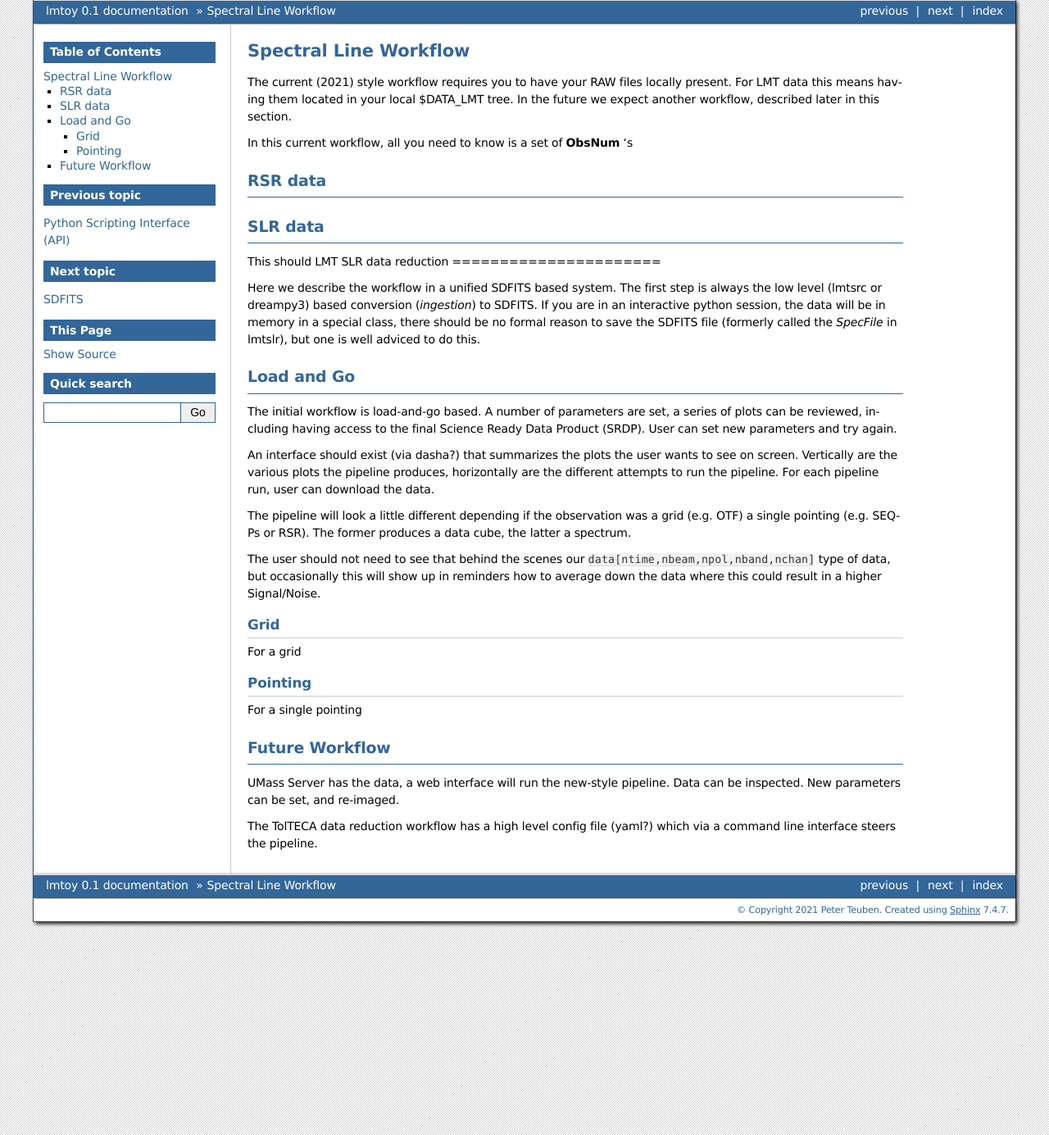
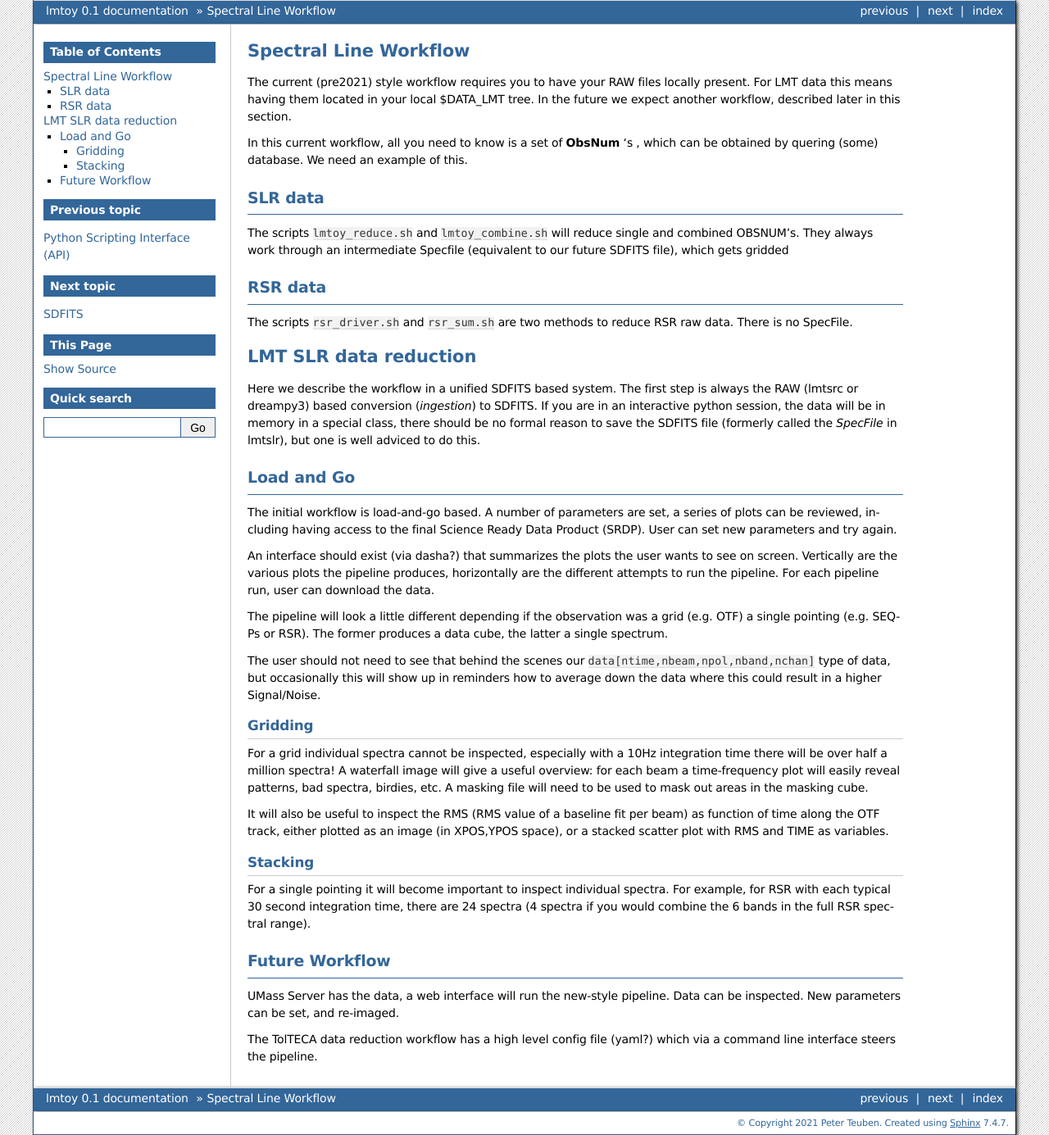
Before and after one commit to astroumd/lmtoy, a Sphinx documentation site: the page built from docs/source/workflow.rst, in a window 1280 px wide. Shown: the whole page at 82% size. Built offline with Sphinx 7.4.7, drawn with Linux system fonts in a browser that asks for light colours.

Commit message:
fill in some blanks

```diff
--- a/docs/source/workflow.rst
+++ b/docs/source/workflow.rst
@@ -1,26 +1,32 @@
 Spectral Line Workflow
 ======================
 
-The current (2021) style workflow requires you to have your RAW files locally present. For LMT data this
+The current (pre2021) style workflow requires you to have your RAW files locally present. For LMT data this
 means having them located in your local $DATA_LMT tree.  In the future we expect another workflow, described
 later in this section.
 
-In this current workflow, all you need to know is a set of **ObsNum** 's
+In this current workflow, all you need to know is a set of **ObsNum** 's , which can be obtained by quering
+(some) database. We need an example of this.
+
+SLR data
+--------
+
+The scripts ``lmtoy_reduce.sh`` and ``lmtoy_combine.sh`` will reduce single and combined OBSNUM's. They
+always work through an intermediate Specfile (equivalent to our future SDFITS file), which gets gridded
 
 RSR data
 --------
 
+The scripts ``rsr_driver.sh`` and ``rsr_sum.sh`` are two methods to reduce RSR raw data. There is
+no SpecFile.
 
 
-SLR data
---------
 
-This should
 LMT SLR data reduction
 ======================
 
 Here we describe the workflow in a unified SDFITS based system.  The first step is always the
-low level (lmtsrc or dreampy3) based conversion (*ingestion*) to SDFITS. If you are in an
+RAW (lmtsrc or dreampy3) based conversion (*ingestion*) to SDFITS. If you are in an
 interactive python session, the data will be in memory in a special class, there should be
 no formal reason to save the SDFITS file (formerly called the *SpecFile* in lmtslr), but one
 is well adviced to do this.
@@ -34,25 +40,36 @@ parameters and try again.
 
 An interface should exist (via dasha?) that summarizes the plots the user wants to see on screen.
 Vertically are the various plots the pipeline produces, horizontally are the different attempts to
-run the pipeline. For each pipeline run, user  can download the data.
+run the pipeline. For each pipeline run, user can download the data.
 
 The pipeline will look a little different depending if the observation was a grid (e.g. OTF)
-a single pointing (e.g. SEQ-Ps or RSR). The former produces a data cube, the latter a spectrum.
+a single pointing (e.g. SEQ-Ps or RSR). The former produces a data cube, the latter a single
+spectrum.
 
 The user should not need to see that behind the scenes our ``data[ntime,nbeam,npol,nband,nchan]``
 type of data, but occasionally this will show up in reminders how to average down the data where
 this could result in a higher Signal/Noise.
 
-Grid
-~~~~
+Gridding
+~~~~~~~~
 
-For a grid
+For a grid individual spectra cannot be inspected, especially with a 10Hz integration time there will
+be over half a million spectra! A waterfall image will give a useful overview:   for each beam a
+time-frequency plot will easily reveal patterns, bad spectra, birdies, etc. A masking file will need
+to be used to mask out areas in the masking cube.
+
+It will also be useful to inspect the RMS (RMS value of a baseline fit per beam) as function of
+time along the OTF track, either plotted as an image (in XPOS,YPOS space),
+or a stacked scatter plot with RMS and TIME as variables.
 
 
-Pointing
+Stacking
 ~~~~~~~~
 
-For a single pointing
+For a single pointing it will become important to inspect individual
+spectra. For example, for RSR with each typical 30 second integration
+time, there are 24 spectra (4 spectra if you would combine the 6 bands
+in the full RSR spectral range).
 
 
 
```
